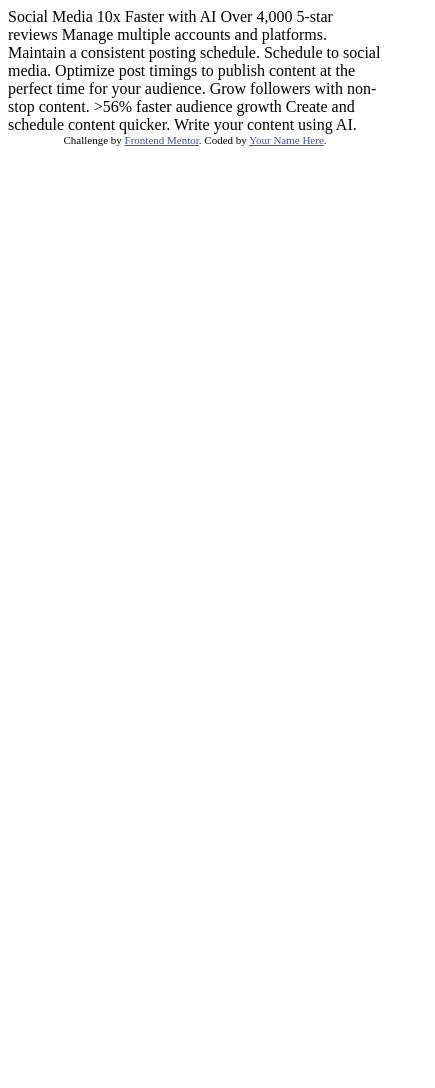
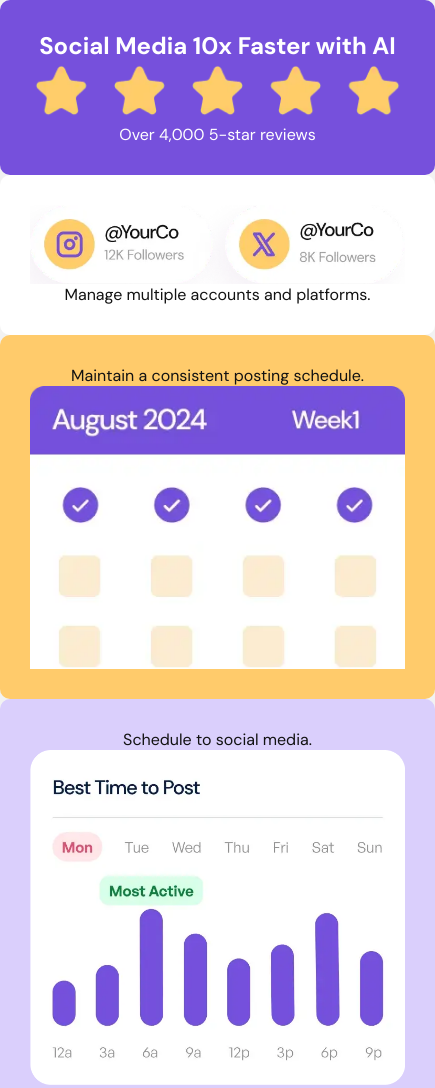
Before and after one commit to LeMarechalDeFer/bento-grid, a plain HTML site: page index.html in a window 390 px wide. Shown: the top 1088 px of the page, 435 px wide, since content can reach past the window. Before the commit the page ends 844 px from the top, so only its background shows below. Drawn offline with Linux system fonts and the light colour scheme.

Commit message:
adding images, fontes and starting mobileview

```diff
--- a/index.html
+++ b/index.html
@@ -5,38 +5,68 @@
   <meta name="viewport" content="width=device-width, initial-scale=1.0"> <!-- displays site properly based on user's device -->
 
   <link rel="icon" type="image/png" sizes="32x32" href="./assets/images/favicon-32x32.png">
-
+  <link href="/styles.css" rel="stylesheet">
   <title>Frontend Mentor | Bento grid</title>
 
-  <!-- Feel free to remove these styles or customise in your own stylesheet 👍 -->
+  <!-- Feel free to remove these styles or customise in your own stylesheet 👍
   <style>
     .attribution { font-size: 11px; text-align: center; }
     .attribution a { color: hsl(228, 45%, 44%); }
-  </style>
+  </style> -->
 </head>
 <body>
 
-  Social Media 10x Faster with AI
-  Over 4,000 5-star reviews
+  <section class="section section--purple-500">
+    <h1>Social Media 10x Faster with AI</h1>
+    <img src="/assets/images/illustration-five-stars.webp" alt="five stars rates illustration">
+    <p>Over 4,000 5-star reviews</p>
+  </section>
+  <!--
+  - police : fonte + taille des textes
+  - vue telephone
+  - couleurs bg et texte
+  -span ?
+  -->
 
+  <section class="section section--white">
+    <img src="/assets/images/illustration-multiple-platforms.webp" alt="multiple your platforms illustration" >
     Manage multiple accounts and platforms.
+  </section>
 
+  <section class="section section--yellow-500">
     Maintain a consistent posting schedule.
+    <img src="assets/images/illustration-consistent-schedule.webp" alt="consistent schedule illustration">
+  </section>
 
+  <section class="section section--purple-100">
     Schedule to social media.
+    <img src="/assets/images/illustration-schedule-posts.webp" alt="schedule posts illustration">
     Optimize post timings to publish content at the perfect time for your audience.
+  </section>
 
+  <section class="section section--purple-500">
+    <img src="assets/images/illustration-grow-followers.webp" alt="grow followers illustration">
     Grow followers with non-stop content.
+  </section>
 
+  <section class="section section--white">
     >56% faster audience growth
+    <img src="assets/images/illustration-audience-growth.webp" alt="audience growth illustration">
 
+  </section>
+  <section class="section section--yellow-100">
     Create and schedule content quicker.
+    <img src="assets/images/illustration-create-post.webp" alt="create post illustration">
+  </section>
 
+  <section class="section section--yellow-500">
     Write your content using AI.
+    <img src="assets/images/illustration-ai-content.webp" alt="ai content illustration">
+  </section>
 
-  <div class="attribution">
+  <!-- <div class="attribution">
     Challenge by <a href="https://www.frontendmentor.io?ref=challenge">Frontend Mentor</a>.
-    Coded by <a href="#">Your Name Here</a>.
-  </div>
+    Coded by <a href="#">Romain Blanchot</a>.
+  </div> -->
 </body>
 </html>
--- /dev/null
+++ b/styles.css
@@ -0,0 +1,140 @@
+/*
+- font-family : nom personalisé que je vais utiliser dans mon code
+- format (truetype (font, ttf) ou autre, woff, woff2, opentype) est juste le type du fichier
+    - recommendation fournir plusieurs format de fichier pour chaque fonte pour maximiser la compatibilité (reco : woff2, woff et ttf)
+    - font weight indique le poids
+
+
+
+*/
+
+/*
+- police entr 14-16px
+- marge interne et externe
+-empilement des élémentss
+- max width pour limiter la largeur
+
+
+- utilisation des media queries pour les ecran plus grands
+
+*/
+
+
+
+@font-face{
+    font-family: 'DMSans' ;
+    src: url('/assets/fonts/static/DMSans-Regular.ttf') format('truetype');
+    font-weight: 400;
+    font-style: normal;
+}
+
+@font-face {
+    font-family: 'DMSans' ;
+    src: url('/assets/fonts/static/DMSans-Medium.ttf') format('truetype');
+    font-weight: 500;
+    font-style: normal;
+}
+
+@font-face {
+    font-family: 'DMSans';
+    src: url('/assets/fonts/static/DMSans-MediumItalic.ttf') format('truetype');
+    font-weight: 500;
+    font-style: italic;
+}
+
+@font-face {
+    font-family: 'DMSans';
+    src: url('/assets/fonts/DMSans-VariableFont_opsz\,wght.ttf') format('truetype');
+    font-weight: 100 900;
+    font-style: normal;
+}
+
+@font-face {
+    font-family: 'DMSans';
+    src: url('/assets/fonts/DMSans-Italic-VariableFont_opsz\,wght.ttf') format('truetype');
+    font-weight: 100 900;
+    font-style: italic;
+}
+
+
+:root{
+    --purple-100 : hsl(254, 88%, 90%) ;
+    --purple-500 : hsl(256, 67%, 59%);
+
+    --yellow-100 : hsl(31, 66%, 93%);
+    --yellow-500 : hsl(39, 100%, 71%);
+
+    --white : hsl(0, 0%, 100%);
+    --black : hsl(0, 0%, 7%);
+
+    --greybg : hsl(0, 0%, 95%);
+/* revenir dessus pour se renseigner sur le scss et taillwind css */
+
+}
+
+body, h1, p {
+    margin: 0;
+    padding: 0;
+  }
+
+body {
+    overflow-x: hidden ;
+    /* je peux toujours defiller horizontalement avec mes image est ce normal alors que overflow x hidden ? */
+    background-color: var(--greybg) ;
+    font-family: 'DMSans', Arial, sans-serif;
+    box-sizing: border-box;
+}
+
+img {
+    max-width: 100%; /* L'image ne dépassera pas la largeur de son conteneur */
+    height: auto; /* Garde les proportions de l'image */
+    display: block; /* Supprime les espaces blancs causés par les images inline */
+  }
+
+
+.section{
+    text-align: center;
+
+    border-radius: 10px;
+    padding: 30px;
+    /* margin: 15px auto; */
+    /* centrer horizontalement sans ajouter de marge latérale inutile. */
+
+    min-height: 100px;
+    max-width: 375px;
+    width: 100%;
+    /* padding: 20px; */
+    /* margin: 20px; */
+    /* box-shadow: 0px 4px 6px rgba(0, 0, 0, 0.1); */
+    /*
+    -hoover
+    -transition
+    - section:hover ou autre :
+    @media pour ajuster le margin, le padding et la taille de textes pour les petits ecrans
+    */
+}
+
+.section--purple-100{
+    color : var(--black) ;
+    background-color: var(--purple-100);
+}
+
+.section--purple-500{
+    color : var(--white) ;
+    background-color : var(--purple-500);
+}
+
+.section--yellow-100{
+    color : var(--black);
+    background-color: var(--purple-100);
+}
+
+.section--yellow-500{
+    color : var(--black);
+    background-color: var(--yellow-500);
+}
+
+.section--white{
+    color: var(--black);
+    background-color: var(--white);
+}
```
Lines whose indentation alone changed are shown as unchanged.
